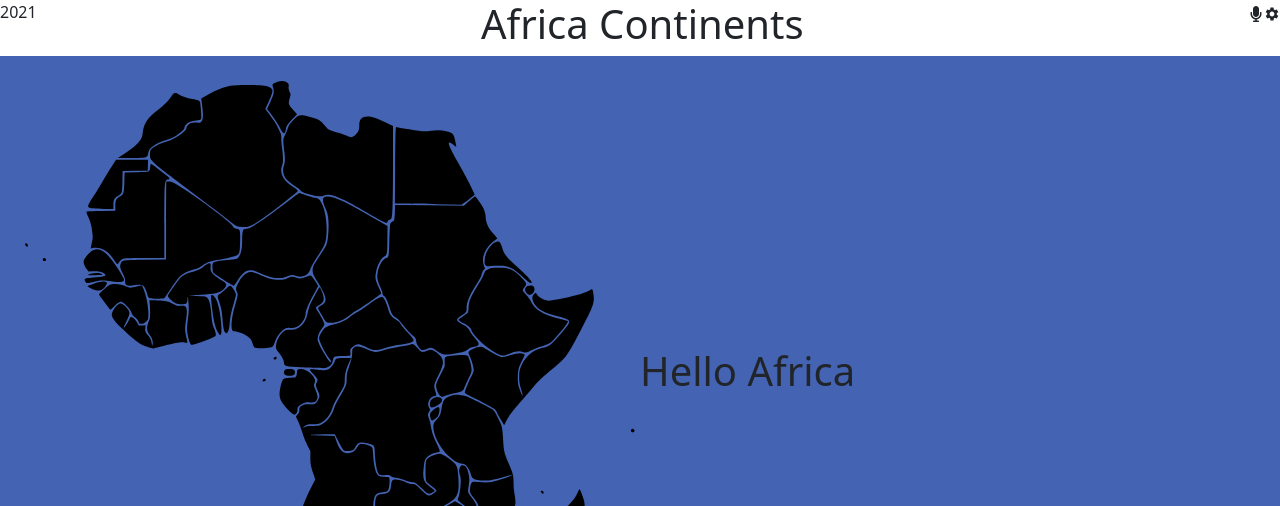
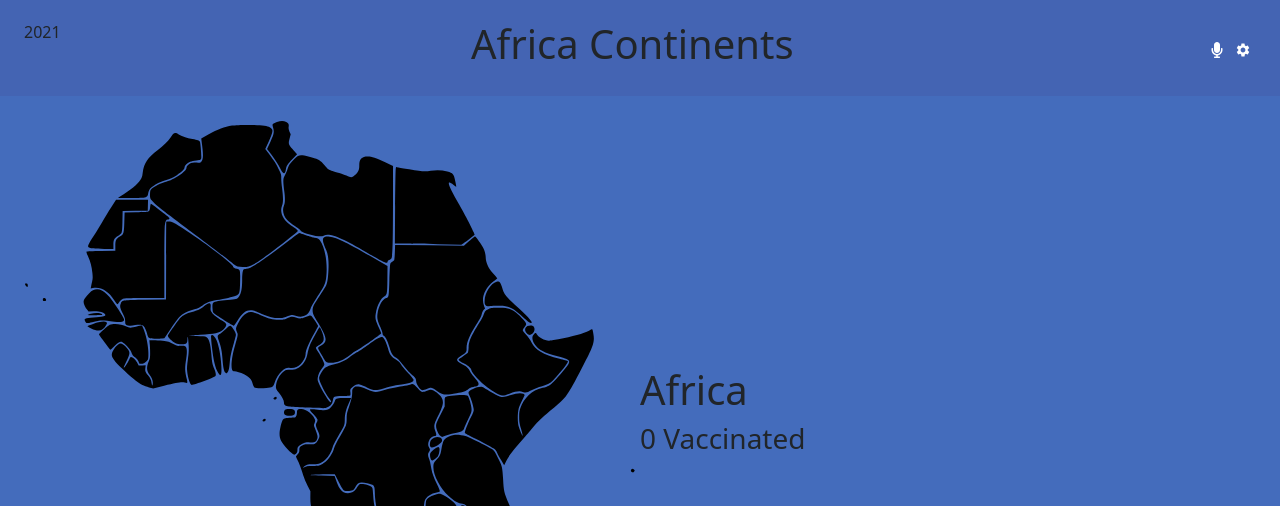
Before and after one commit to micheaol/covid-19-vaccine-data-tracker, a React (Create React App) app: page / in a window 1280 px wide. Shown: the top 506 px of the page. Built offline with nearby package versions, Linux system fonts and the light colour scheme; no server answers.

Commit message:
Add style to the navbar

```diff
--- a/src/App.css
+++ b/src/App.css
@@ -15,7 +15,7 @@
 }
 
 .hero-wrapper {
-  background-color: #4464b3;
+  background-color: #446cbc;
   display: flex;
   justify-content: center;
   align-items: center;
@@ -35,3 +35,19 @@
 .header-wrapper {
   width: 50%;
 }
+
+nav {
+  background-color: #4464b3;
+  padding: 20px;
+}
+
+.icons-wrapper {
+  margin: 5px;
+  display: flex;
+  align-items: center;
+  justify-content:space-evenly;
+}
+
+.icon-one {
+  margin-right: 10px;
+}
--- a/src/components/Home.js
+++ b/src/components/Home.js
@@ -1,3 +1,6 @@
+/* eslint-disable guard-for-in */
+/* eslint-disable space-before-blocks */
+/* eslint-disable no-restricted-syntax */
 /* eslint-disable operator-linebreak */
 import React, { useEffect } from 'react';
 import { useSelector, useDispatch } from 'react-redux';
@@ -9,6 +12,14 @@ import '../App.css';
 const Home = () => {
   const dispatch = useDispatch();
   const reports = useSelector((state) => state.vaccine);
+  const peopleVaccinated = [];
+  let totalVaccinated = 0;
+  reports.map((total) => peopleVaccinated.push(total.All.people_vaccinated));
+  for (let i = 0; i < peopleVaccinated.length; i += 1){
+    totalVaccinated += peopleVaccinated[i];
+  }
+
+  console.log('Total vacinated', totalVaccinated);
 
   const getCountry = (e) => {
     const vaccinated = e.target.parentNode.parentNode.parentNode;
@@ -26,7 +37,8 @@ const Home = () => {
           <img src={africa} alt="map of africa" />
         </div>
         <div className="header-wrapper">
-          <h1>Hello Africa</h1>
+          <h1>Africa</h1>
+          <h3>{` ${totalVaccinated} Vaccinated`}</h3>
         </div>
       </div>
       <div className="home-wrapper row g-0">
--- a/src/components/Navbar.js
+++ b/src/components/Navbar.js
@@ -1,17 +1,22 @@
 import React from 'react';
 import { FaMicrophone } from 'react-icons/fa';
 import { MdSettings } from 'react-icons/md';
+import '../App.css';
 
 const Navbar = ({ title }) => {
   console.log('Hello from Nav');
   return (
     <>
-      <nav className="nav d-flex justify-content-between">
+      <nav className="nav d-flex justify-content-between px-4">
         <div className="year-wrapper">2021</div>
         <div className="title-wrapper"><h1>{title}</h1></div>
         <div className="icons-wrapper">
-          <FaMicrophone />
-          <MdSettings />
+          <div className="icon-one">
+            <FaMicrophone color="white" />
+          </div>
+          <div className="icon-two">
+            <MdSettings color="white" />
+          </div>
         </div>
       </nav>
     </>
```
